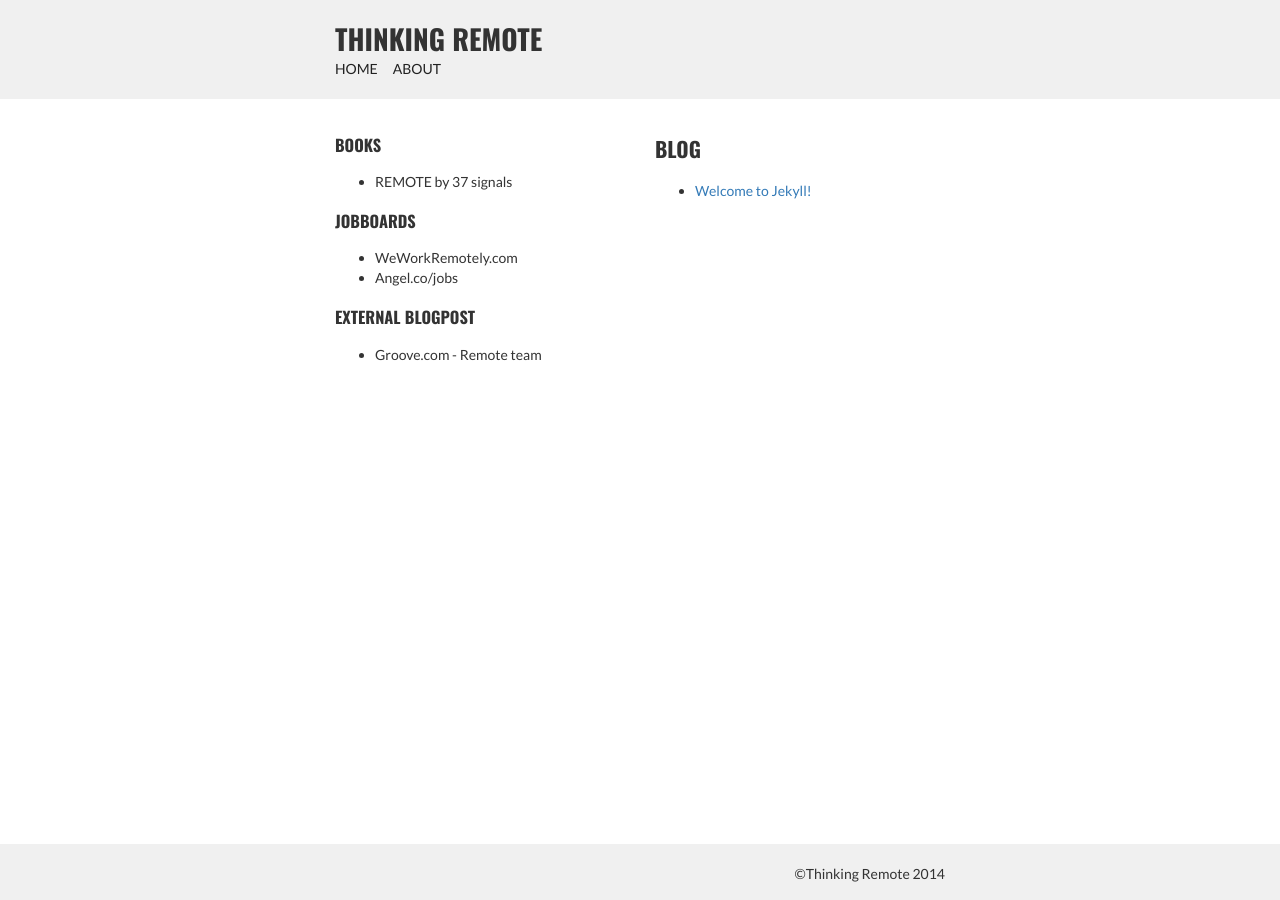
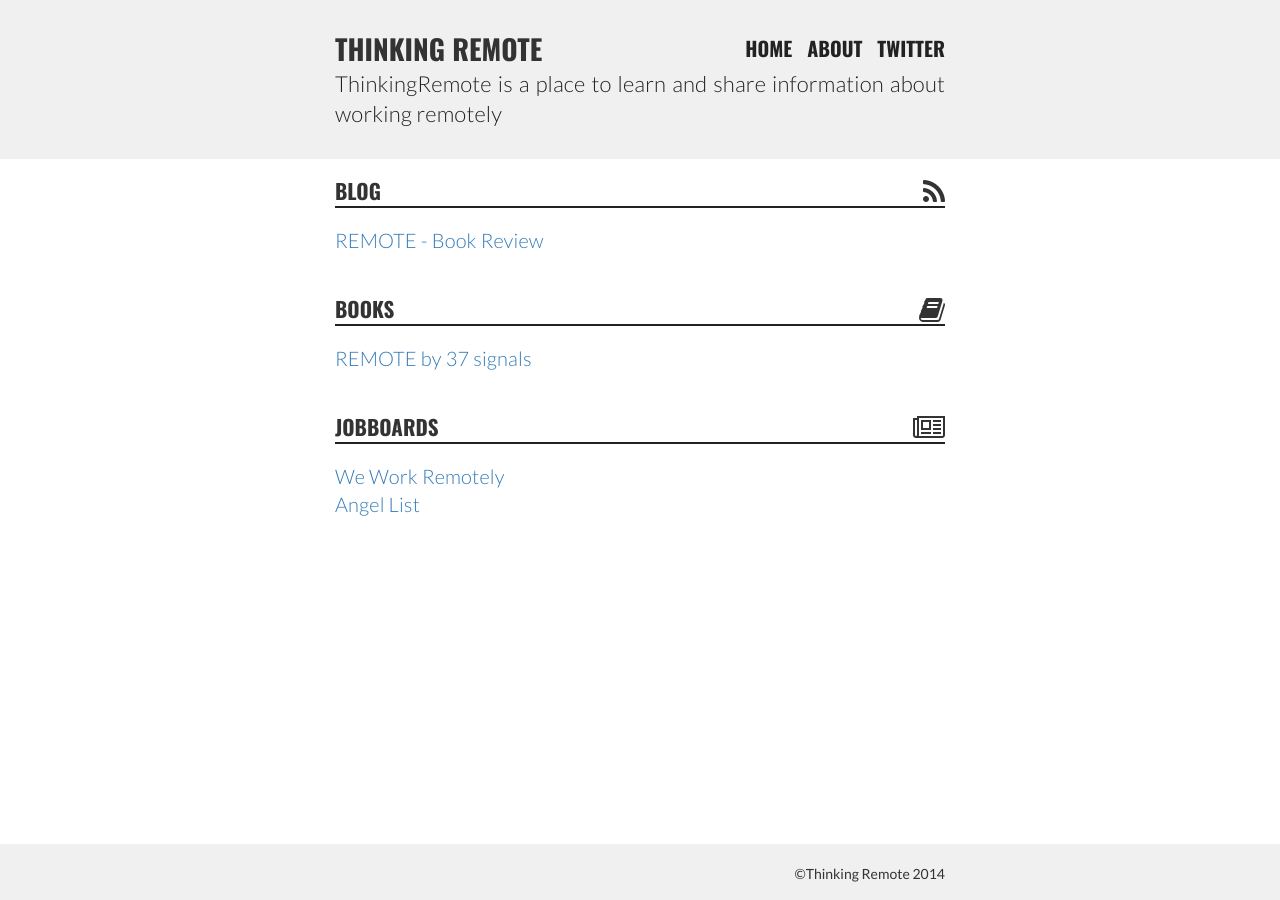
Before and after one commit to thinkingremote/thinkingremote.com, a Jekyll site: the page built from index.html, in a window 1280 px wide. Built offline with Jekyll 4.4.1, drawn with Linux system fonts in a browser that asks for light colours; nearby versions of some CDN libraries.

Commit message:
updated design

```diff
--- a/_includes/head.html
+++ b/_includes/head.html
@@ -11,4 +11,5 @@
   <link rel="alternate" type="application/atom+xml" title="{{ site.title }}" href="{{ "/feed.xml" | prepend: site.baseurl | prepend: site.url }}" />
   <link href='http://fonts.googleapis.com/css?family=Lato:100,300,400,700,900,100italic,300italic,400italic,700italic,900italic' rel='stylesheet' type='text/css'>
   <link href='http://fonts.googleapis.com/css?family=Oswald:400,700,300' rel='stylesheet' type='text/css'>
+  <link href="//maxcdn.bootstrapcdn.com/font-awesome/4.2.0/css/font-awesome.min.css" rel="stylesheet">
 </head>
--- a/_includes/header.html
+++ b/_includes/header.html
@@ -3,11 +3,14 @@
     <div class="container">
       <div class="row">
         <div class="col-md-8 col-md-offset-2" style="position: relative;">
-  <h1 class="logo">Thinking Remote</h1>
-  <ul class="menu">
+          <ul class="menu">
     <li><a class="site-title" href="{{ site.baseurl }}/">Home</a></li>
     <li><a class="site-title" href="/about">About</a></li>
+    <li><a class="site-title" href="https://twitter.com/thinkingremote">Twitter</a></li>
   </ul>
+  <h1 class="logo">Thinking Remote</h1>
+  <p class="byline">ThinkingRemote is a place to learn and share information about working remotely</p>
+
 
 
       <!--
--- a/_posts/2014-11-18-welcome-to-jekyll.markdown
+++ b/_posts/2014-11-18-remote-book-review.markdown
@@ -1,6 +1,6 @@
 ---
 layout: post
-title:  "Welcome to Jekyll!"
+title:  "REMOTE - Book Review"
 date:   2014-11-18 02:35:14
 categories: jekyll update
 ---
--- a/css/_sass/styles.scss
+++ b/css/_sass/styles.scss
@@ -31,7 +31,7 @@ p {
   font-style: normal;
   font-weight: 300;
   letter-spacing: 0.159999996423721px;
-  line-height: 33px;
+  line-height: 30px;
   margin: auto;
   margin-bottom: 30px;
   visibility: visible;
@@ -52,31 +52,55 @@ footer {
   list-style: none;
   padding: 0;
   margin: 0;
+  float: right;
+  padding-top: 24px;
+  font-size: 20px;
+  font-family: 'Oswald', sans-serif;
+  text-transform: uppercase;
 }
 .logo {
   margin-bottom: 0px;
 }
+.byline {
+  margin: 0 0 10px 0;
+  text-align: justify;
+}
 .menu li {
   float: left;
-  margin-right: 15px;
+  margin-left: 15px;
 
 }
 .menu li a {
   color: #222;
   text-decoration: none;
   text-transform: uppercase;
+  font-weight: bold;
 }
 
 .menu li a:hover {
-  font-weight: bold;
+  color: #444;
   text-transform: uppercase;
 }
 .header {
   background: #f0f0f0;
   padding-bottom: 20px;
+  padding-top: 10px;
 }
 
 footer {
   background: #f0f0f0;
 
 }
+
+.list {
+  list-style: none;
+  padding: 0;
+  margin: 0;
+  margin-bottom: 40px;
+}
+.list a {
+  font-size: 20px;
+  font-style: normal;
+  font-weight: 300;
+  letter-spacing: 0.159999996423721px;
+}
--- a/index.html
+++ b/index.html
@@ -2,37 +2,12 @@
 layout: page
 ---
 
-<div class="row">
-  <div class="col-md-6">
-    <h3>Books</h3>
-    <ul>
-      <li>REMOTE by 37 signals</li>
-    </ul>
-    <h3>Jobboards</h3>
-    <ul>
-      <li>WeWorkRemotely.com</li>
-      <li>Angel.co/jobs</li>
-    </ul>
-    <h3>External Blogpost</h3>
-    <ul>
-      <li>Groove.com - Remote team</li>
-    </ul>
-    <br />
-    <br />
-    <br />
-    <br />
-    <br />
-    <br />
-    <br />
-    <br />
-    <br />
-    <br />
-  </div>
-  <div class="col-md-6">
+<div class="">
+  <div class="">
 
-    <h2>Blog</h2>
+    <h2 style="border-bottom: 2px solid #222;">Blog<i style="font-size: 28px; margin-top: 2px; float: right;" class="fa fa-rss"></i></h2>
 
-    <ul>
+    <ul class="list">
       {% for post in site.posts %}
         <li>
 
@@ -40,5 +15,16 @@ layout: page
         </li>
       {% endfor %}
     </ul>
+    <h2 style="border-bottom: 2px solid #222;">Books<i style="font-size: 28px; margin-top: 2px; float: right;" class="fa fa-book"></i></h2>
+    <ul class="list">
+      <li><a href="http://37signals.com/remote/">REMOTE by 37 signals</a></li>
+    </ul>
+
+    <h2 style="border-bottom: 2px solid #222;">Jobboards<i style="font-size: 28px; margin-top: 2px; float: right;" class="fa fa-newspaper-o"></i></h2>
+    <ul class="list">
+      <li><a href="http://weworkremotely.com">We Work Remotely</a></li>
+      <li><a href="https://angel.co/jobs">Angel List</a></li>
+    </ul>
+
   </div>
 </div>
```
